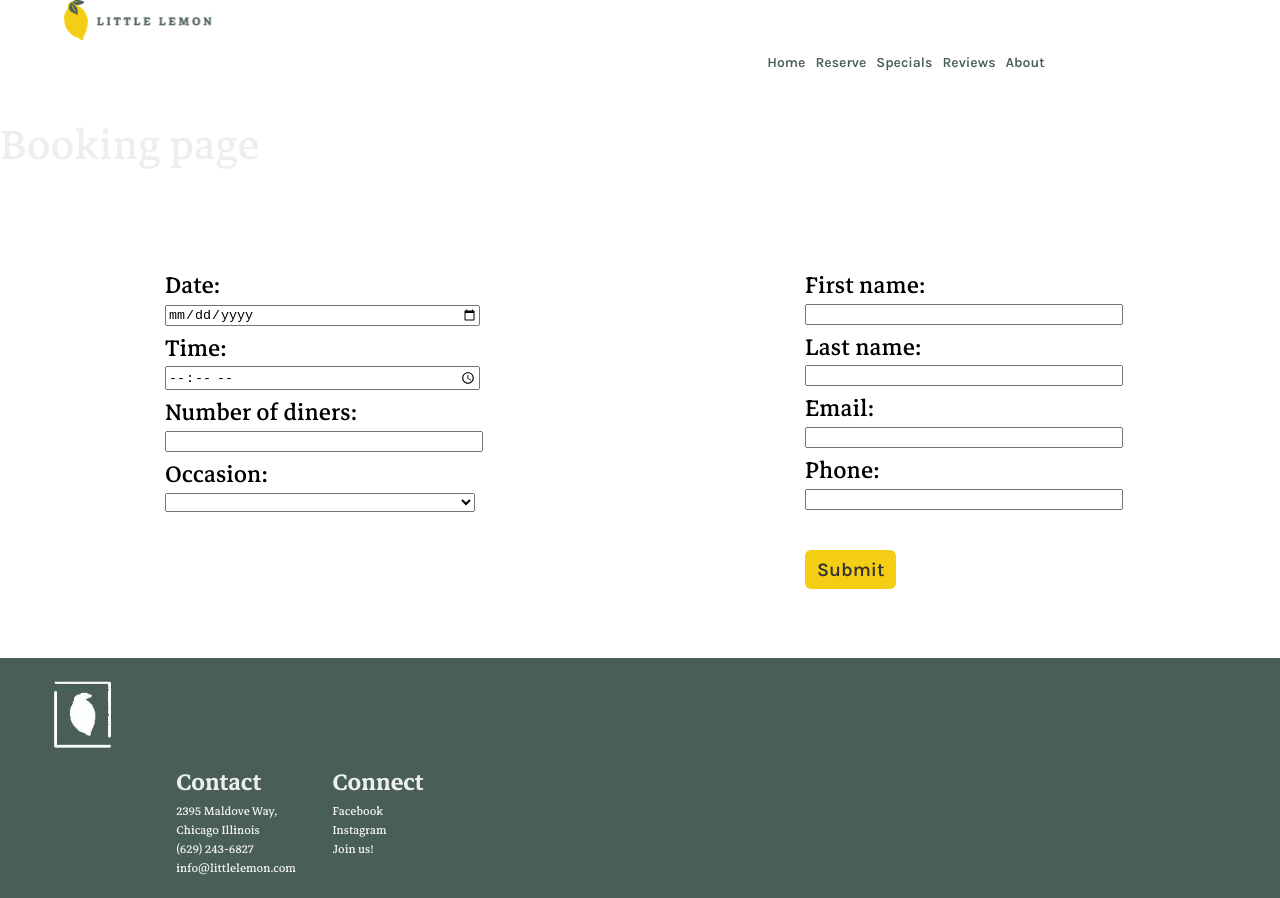
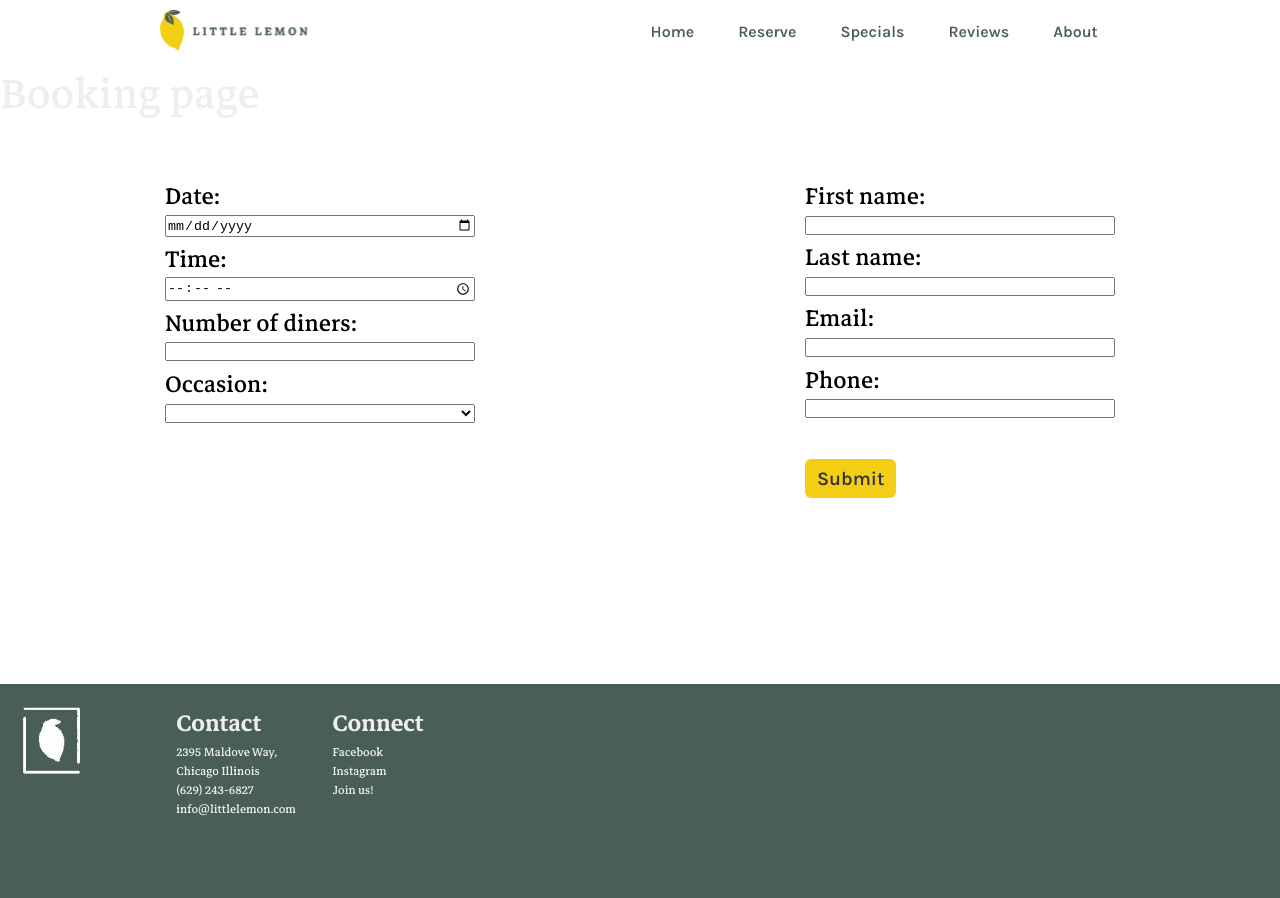
Before and after one commit to priscillaam/Little-Lemon-Project, a React (Create React App) app: page /booking in a window 1280 px wide. After the commit the page ends 839 px from the top, so only its background shows below. Built offline with nearby package versions, Linux system fonts and the light colour scheme; a web font is replaced by a local one.

Commit message:
Responsive navigation for mobile and desktop

```diff
--- a/src/components/About/About.css
+++ b/src/components/About/About.css
@@ -1,6 +1,7 @@
 #about{
-    padding: 0 20px 20px 20px;
+    padding: 20px;
     overflow: hidden;
+    background-color: white;
 }
 .about-text{
     grid-column: 1/9;
--- a/src/components/BookingForm/Form.js
+++ b/src/components/BookingForm/Form.js
@@ -2,6 +2,10 @@
 import styled from 'styled-components';
 
 export const Form = () => {
+    const formWrapper = {
+      minHeight: 'calc(100vh - 245px)',
+    }
+
     const [formData, setFormData] = useState({
         date: '',
         time: '',
@@ -74,7 +78,7 @@
       };
 
       return (
-            <>
+            <div style={formWrapper}>
         <form onSubmit={handleSubmit}>
             <Wrapper>
         <Left>
@@ -132,7 +136,7 @@
           </Right>
           </Wrapper>
         </form>
-        </>
+        </div>
       );
     };
 export default Form;
@@ -142,7 +146,6 @@
     width: 100%;
     overflow: hidden;
     justify-content: center;
-    height: calc(100vh - 360px); /* subtract 100px for any header or footer elements */
     display: grid;
     grid-template-columns: 1fr 1fr;
 `
--- a/src/components/Footer/Footer.css
+++ b/src/components/Footer/Footer.css
@@ -1,6 +1,10 @@
 footer{
     background: var(--primary);
     padding: 20px;
+    bottom: 0px;
+    left: 0px;
+    right: 0px;
+    width: 100%;
 }
 footer h4{
     font-size: 1.2em;
@@ -9,6 +13,8 @@
 }
 footer li{
     font-size: .8em;
+    color: var(--quinary);
+    list-style-type: none;
 }
 .contact-info{
     grid-column: 3/span 4;
@@ -16,7 +22,13 @@
 .social-media{
     grid-column: 7/span 4;
 }
-
+footer a, ul, li {
+    margin: 0;
+    padding: 0;
+    text-decoration: none;
+    font-size: 20px;
+    overflow-x: hidden;
+}
 /* large tablets and laptops  */
 @media screen and (min-width: 900px){
     footer h4{
--- a/src/components/Hero/CallToAction.css
+++ b/src/components/Hero/CallToAction.css
@@ -82,6 +82,10 @@
 }
 /* desktop styles  */
 @media screen and (min-width: 1150px){
+    #reserve{
+        padding: 75px;
+        background: linear-gradient(to bottom, var(--primary) 70%, white 0%);
+    }
     .reserve-text{
         margin-top: 15%;
         margin-left: 175px;
@@ -91,6 +95,6 @@
         margin-right: 100px;
     }
     .reserve-img img{
-        width: 65%;
+        width: 85%;
     }
 }
--- a/src/components/Navigation/Nav.css
+++ b/src/components/Navigation/Nav.css
@@ -1,77 +1,30 @@
-img{
-    height: 100%;
-    object-fit: cover;
-    margin-left: 5%;
-    grid-column: span 4;
-}
-.site-nav{
-    margin: 0 auto;
-    background: white;
-    align-items: center;
-    padding: 10px;
-    display: flex;
-    position: relative;
-}
-.site-nav ul{
-    grid-column: span 4;
-    position: absolute;
-    right: 18%;
-}
-.site-nav li{
-    display: inline;
-    margin: 0 5px;
-}
-.site-nav a{
-    color: var(--primary);
-    font-family: 'Karla';
-    font-size: .7em;
-    font-weight: 600;
-}
+#mobile {
+    display: none;
+  }
 
-
-/* small tablet styles  */
-@media screen and (min-width: 460px){
-
-}
-@media screen and (min-width: 620px){
-        /* .site-nav{
-        margin: 0 auto;
+@media screen and (max-width: 769px ) {
+    #nav {
+        position: fixed;
+        flex-direction: column;
+        top: -300px;
+        right: 0px;
+        width: 100%;
+        height: 150px;
         background: white;
         align-items: center;
-        padding: 10px;
-        display: flex;
-        position: relative;
+        box-shadow: 0 40px 60px rgba(0, 0, 0, .1);
+        cursor: pointer;
     }
+    #nav.active {
+        top: 59px;
+        flex-basis: 100%;
+        -webkit-transition: flex-basis 0.8s ease-out; /* MODIFIED */
+        transition: flex-basis .8s ease-in-out;
+        position: absolute;
 
-    .site-nav img{
-        height: 100%;
-        object-fit: cover;
-        margin-left: 15%;
-        grid-column: span 4;
     }
-    .site-nav ul{
-        grid-column: span 4;
-        position: absolute;
-        right: 18%;
+    #mobile {
+        display: block;
+        margin: 0 auto;
     }
-    .site-nav li{
-        display: inline;
-        margin: 0 5px;
-    }
-    .site-nav a{
-        color: var(--primary);
-        font-family: 'Karla';
-        font-size: .7em;
-        font-weight: 600;
-    } */
 }
-
- /* large tablets and laptops   */
-@media screen and (min-width: 900px){
-
-}
-
- /* desktop styles   */
-@media screen and (min-width: 1050px){
-
-}
--- a/src/components/Navigation/Nav.js
+++ b/src/components/Navigation/Nav.js
@@ -1,25 +1,40 @@
-import React from 'react';
+import React, {useState} from 'react';
 import logo from '../../assets/Logo.svg';
 import { Link, Outlet } from 'react-router-dom';
 import Footer from '../Footer/Footer.js';
 import { HashLink } from 'react-router-hash-link';
+import styled from 'styled-components';
+import MenuIcon from '@mui/icons-material/Menu';
 import './Nav.css';
 
 export const Nav = () => {
+  const [isActive, setActive] = useState('false');
+  const ToggleClass = () => {
+    setActive(!isActive);
+  };
     return (
       <div>
         <header>
-          <img src={logo} alt='little-lemon-logo'/>
-          <nav className="site-nav grid">
-            <ul>
-              <li><a href='/'>Home</a></li>
-              <li><Link to='/booking'>Reserve</Link></li>
-              <li><HashLink to='/#specials'>Specials</HashLink></li>
-              <li><HashLink to='/#reviews'>Reviews</HashLink></li>
-              <li><HashLink to='/#about'>About</HashLink></li>
-              {/* <li><Link href='/'>Order Online</Link></li> */}
-            </ul>
-          </nav>
+
+          <NavContainer>
+
+            <LeftSection>
+              <Image src={logo} alt='little-lemon-logo'/>
+            </LeftSection>
+            <RightSection >
+              <LinksWrapper id='nav' className={isActive ? '#nav' : 'active'}>
+                <LinkItem><Link to='/'>Home</Link></LinkItem>
+                <LinkItem><Link to='/booking'>Reserve</Link></LinkItem>
+                <LinkItem><HashLink to='/#specials'>Specials</HashLink></LinkItem>
+                <LinkItem><HashLink to='/#reviews'>Reviews</HashLink></LinkItem>
+                <LinkItem><HashLink to='/#about'>About</HashLink></LinkItem>
+              </LinksWrapper>
+            </RightSection>
+            <div id='mobile'>
+                  <MenuIcon onClick={() => ToggleClass()}/>
+            </div>
+
+          </NavContainer>
         </header>
         <Outlet />
         <Footer />
@@ -27,3 +42,35 @@
     )
 }
 export default Nav;
+
+const NavContainer = styled.div`
+  width: 100%;
+  display: flex;
+  align-items: center;
+  height: 60px;
+  position: relative;
+
+`
+const LeftSection = styled.div`
+  display: flex;
+  margin: 0 auto;
+`
+const Image = styled.img`
+  height: 100%;
+  object-fit: cover;
+`
+const RightSection = styled.div`
+  display: flex;
+  margin: 0 auto;
+`
+const LinksWrapper = styled.ul`
+  margin: 0;
+  display: flex;
+  padding: 0;
+`
+const LinkItem = styled.li`
+  height: 100%;
+  padding: 0 1.1em;
+  font-family: 'Karla';
+  font-weight: 600;
+`
--- a/src/components/Pages/HomePage.js
+++ b/src/components/Pages/HomePage.js
@@ -6,12 +6,12 @@
 
 export const Home = () => {
     return(
-      <>
+      <main>
         <CallToAction />
         <Specials />
         <Reviews />
         <About />
-      </>
+      </main>
     )
 }
 
--- a/src/styles/styles.css
+++ b/src/styles/styles.css
@@ -6,9 +6,17 @@
     --quartern: #ee9972;
     --quinary: #edefee;
 }
+* {
+    margin: 0;
+    padding: 0;
+    box-sizing: border-box;
+}
 /* reset  */
 html, body {
     height: 100%;
+    min-width:300px;
+    padding-bottom:0;
+    background: var(--primary);
 }
 body, p, a, ul, li {
     margin: 0;
@@ -38,10 +46,6 @@
     font-weight: 600;
     cursor: pointer;
 }
-/* .button:hover{
-    color: var(--tertiary);
-    background: var(--quinary);
-} */
 
 /* fonts  */
 @font-face {
@@ -52,7 +56,11 @@
     color: var(--quinary);
     font-weight: normal;
 }
-p, a, li {
+a, li{
+    color: var(--primary);
+    font-size: .8em;
+}
+p{
     color: var(--quinary);
 }
 h1, h2 {
```
Also changed, not shown: package.json (+7 -0 lines), src/components/Buttons/MenuButton/MenuButton.css (added, +24 -0 lines), src/components/Buttons/MenuButton/MenuButton.js (added, +22 -0 lines), 1 other file (tests, documents, lock files or other folders).
